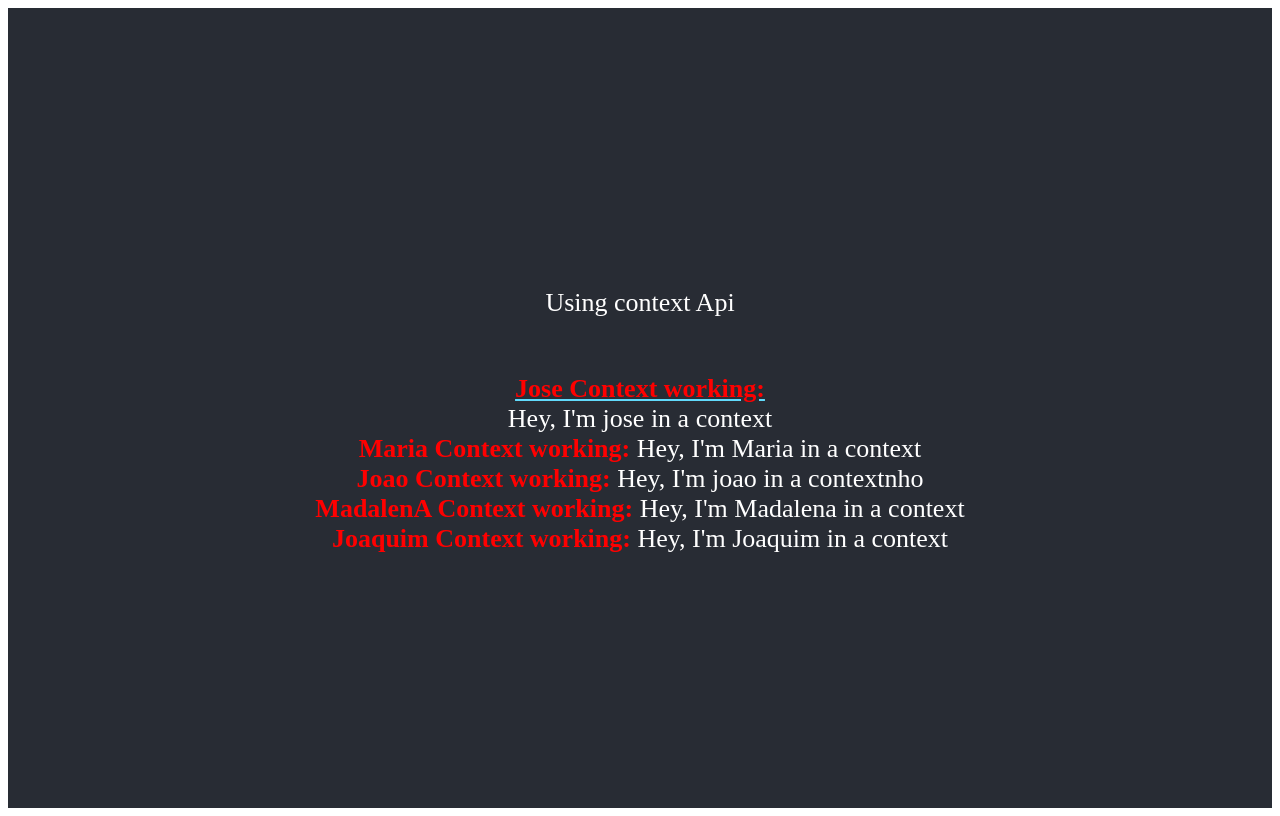
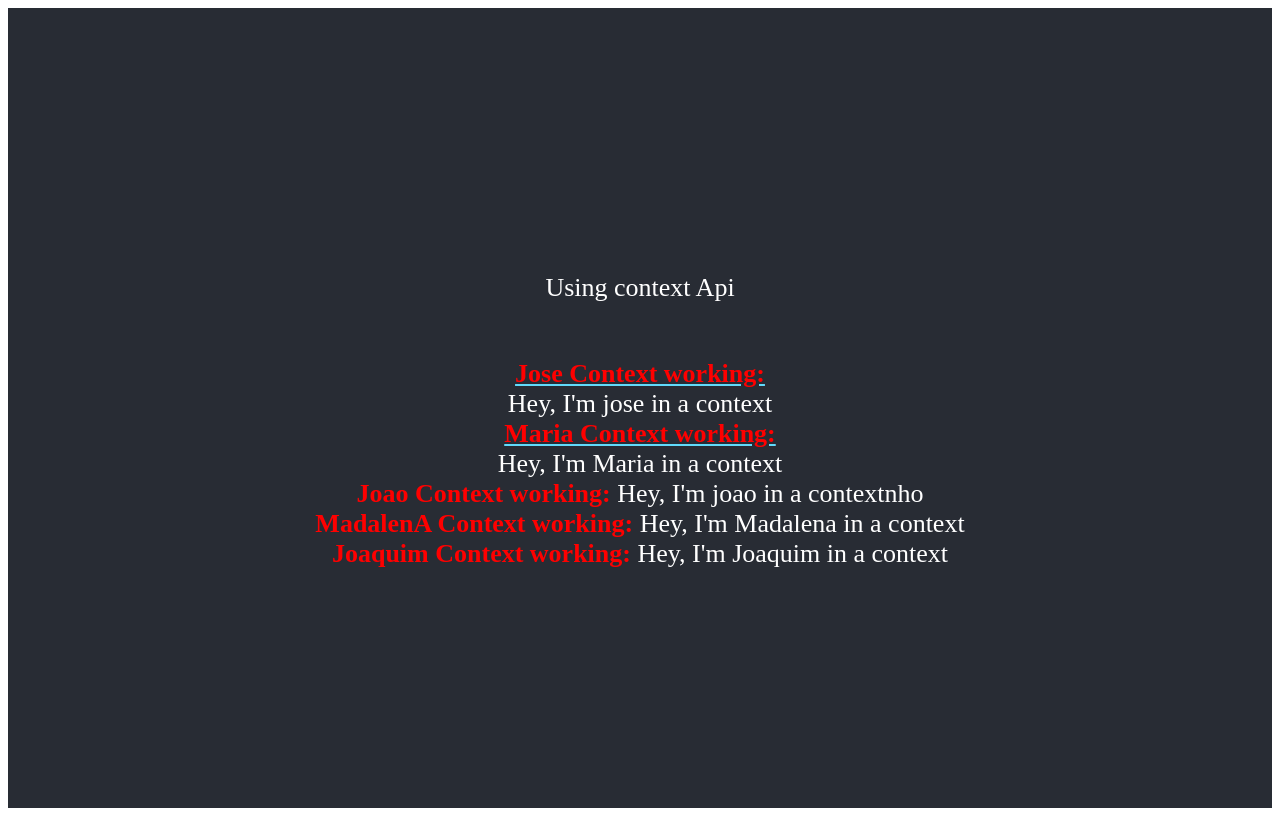
Before and after one commit to dattebayorob/react-context, a React (Create React App) app: page /contexts in a window 1280 px wide. Built offline with nearby package versions, Linux system fonts and the light colour scheme.

Commit message:
Tests using switch

```diff
--- a/src/app/context/Maria.jsx
+++ b/src/app/context/Maria.jsx
@@ -3,9 +3,10 @@ import React, { useState } from 'react'
 export const MariaContext = React.createContext()
 export const MariaCtx = ({children}) => {
     const [ msg, setMsg ] = useState('Hey, I\'m Maria in a context')
+    const [ count, setCount ] = useState(0)
 
     return (
-        <MariaContext.Provider value={{ msg, setMsg }}>
+        <MariaContext.Provider value={{ msg, count, setCount }}>
             {children}
         </MariaContext.Provider>
     )
--- a/src/app/context/WrapedContext.jsx
+++ b/src/app/context/WrapedContext.jsx
@@ -1,7 +1,6 @@
 import React from 'react';
 
 export const WrapedContext = ({contexts, children}) => {
-
     let wrapedContexts = {}
     contexts.forEach((Ctx, i) => {
         if(i === 0){
--- a/src/app/context/jose.jsx
+++ b/src/app/context/jose.jsx
@@ -3,9 +3,10 @@ import React, { useState } from 'react'
 export const JoseContext = React.createContext()
 export const JoseCtx = ({children}) => {
     const [ msg, setMsg ] = useState('Hey, I\'m jose in a context')
+    const [ count, setCount] = useState(0)
 
     return (
-        <JoseContext.Provider value={{ msg, setMsg }}>
+        <JoseContext.Provider value={{ msg, setMsg, count, setCount }}>
             {children}
         </JoseContext.Provider>
     )
--- a/src/app/routes/index.jsx
+++ b/src/app/routes/index.jsx
@@ -1,5 +1,5 @@
 import React from 'react';
-import { BrowserRouter as Router, Route, Switch } from 'react-router-dom';
+import { BrowserRouter as Router, Route, Switch as SwitchRouter } from 'react-router-dom';
 import AllComponentes from '../../components/AllComponentes';
 import { JoseComponent } from '../../components/JoseComponent';
 import { Maria } from '../../views/Maria';
@@ -10,16 +10,25 @@ import { MadalenaCtx } from '../context/Madalena';
 import { MariaCtx } from '../context/Maria';
 import { WrapedContext } from '../context/WrapedContext';
 
-const ContextRoute = ({contexts, ...props}) => <WrapedContext {...{contexts}}>
-                                                    <Route {...props} />
-                                                </WrapedContext>
+const contexts = [
+    JoseCtx,
+    JoaoCtx,
+    MariaCtx,
+    MadalenaCtx,
+    JoaquimCtx
+]
 
 export const Routes = () => (
     <Router>
-        <Switch>
-            <ContextRoute exact path="/jose" component={JoseComponent} contexts={[ JoseCtx ]}/>
-            <ContextRoute path="/contexts" component={AllComponentes} contexts={[ JoseCtx, JoaoCtx, MariaCtx, MadalenaCtx, JoaquimCtx ]} />
-            <ContextRoute path="/maria" component={Maria} contexts={[ MariaCtx ]} />
+        <Switch contexts={contexts}>
+            <Route path="/contexts" component={AllComponentes} />
+            <Route path="/maria" component={Maria} />
+            <Route path="/jose" component={JoseComponent} />
         </Switch>
     </Router>
 )
+
+const Switch = ({ contexts, children }) => (
+    <WrapedContext {...{ contexts }}>
+        <SwitchRouter>{children}</SwitchRouter>
+    </WrapedContext>)
--- a/src/components/AllComponentes.jsx
+++ b/src/components/AllComponentes.jsx
@@ -12,15 +12,16 @@ export default props => {
     const joao = useContext(JoaoContext)
     const madalena = useContext(MadalenaContext)
     const joaquim = useContext(JoaquimContext)
-
     return (
         <div>
-                <Link to="/jose">
+                <Link to="/jose" onClick={() => jose.setCount(count => count + 1)}>
                     <b style={{color:'red'}}> Jose Context working: </b>
                 </Link>{jose.msg}
             <br />
-            <b style={{color:'red'}}>
-                Maria Context working:  </b>{maria.msg} <br />
+            <Link to="/maria" onClick={() => maria.setCount(count => count + 1)}>
+                <b style={{color:'red'}} > Maria Context working:  </b>
+            </Link>{maria.msg}
+            <br />
             <b style={{color:'red'}}>
                 Joao Context working: </b>{joao.msg} <br />
             <b style={{color:'red'}}>
--- a/src/components/JoseComponent.jsx
+++ b/src/components/JoseComponent.jsx
@@ -7,7 +7,7 @@ export const JoseComponent = props => {
 
     return (
         <Link to="/contexts">
-        {jose.msg}
+        {jose.msg}: Clicked ({jose.count})
         </Link>
     )
 }
--- a/src/views/MariaForm.jsx
+++ b/src/views/MariaForm.jsx
@@ -7,6 +7,9 @@ export const MariaForm = props => {
         <strong>
             <Link to="/maria/">
                 FORM: {props.msg}
+            </Link><br />
+            <Link to="/contexts">
+                ALL COMPONENTS
             </Link>
         </strong>
     )
--- a/src/views/MariaList.jsx
+++ b/src/views/MariaList.jsx
@@ -1,12 +1,20 @@
-import React from 'react'
+import React, { useContext } from 'react'
 import { Link } from 'react-router-dom'
 import { MariaContext } from '../app/context/Maria';
+import { JoseContext } from '../app/context/jose';
 
 export const MariaList = props => {
+    const jose = useContext(JoseContext)
+
     return (
         <strong>
             <Link to="/maria/form">
-                LIST: {props.msg}
+                LIST: {props.msg} - Clicked ({props.count}) times
+            </Link><br/>
+                Jose was clicked ({jose.count}) times
+            <br />
+            <Link to="/contexts">
+                ALL COMPONENTS
             </Link>
         </strong>)
 
```
